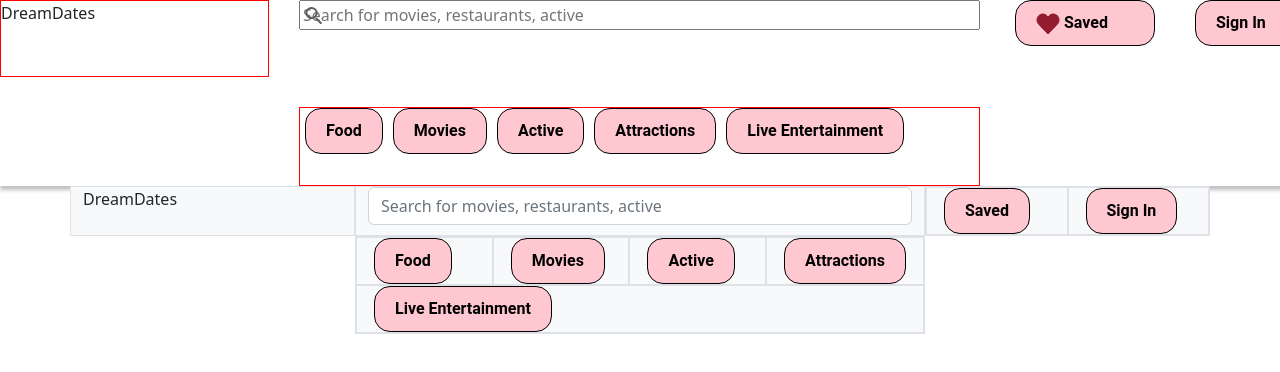
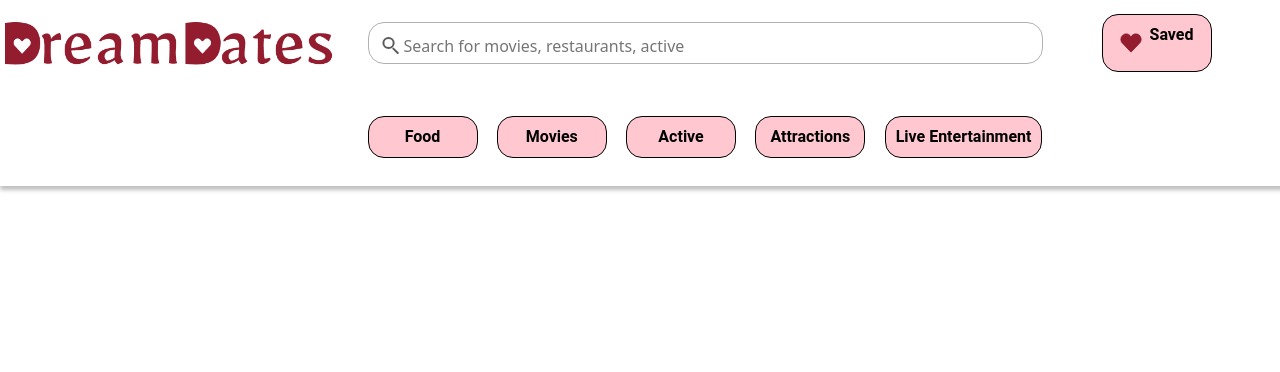
Before and after one commit to Dream-Dates/DreamDatesFrontEnd, a React (Create React App) app: page / in a window 1280 px wide. Shown: the top 372 px of the page. Built offline with nearby package versions, Linux system fonts and the light colour scheme.

Commit message:
deleted header2.js

```diff
--- a/src/App.js
+++ b/src/App.js
@@ -1,5 +1,4 @@
 import Header from './pages/Header';
-import Header2 from './pages/Header2';
 import './styles/styles.css'
 import 'bootstrap/dist/css/bootstrap.min.css';
 
@@ -7,7 +6,6 @@ function App() {
   return (
     <div className="App">
       <Header />
-      <Header2 />
     </div>
   );
 }
--- a/src/pages/Header.js
+++ b/src/pages/Header.js
@@ -1,4 +1,5 @@
 // Header.js
+import logo from '../assets/dreamDatesLogo.png'
 import redHeart from '../assets/redHeart.svg';
 import magnifyingGlass from '../assets/magnifyingGlass.svg';
 
@@ -7,13 +8,12 @@ function Header() {
     return (
         <div className="header">
             <div className="logo">
-                DreamDates
+                <img src={logo} alt="DreamDates Logo" />
             </div>
 
             <form className="headerSearchBar">
                     <div className="magnifyingGlass">
-                    <img src={magnifyingGlass} alt="" />
-
+                        <img src={magnifyingGlass} alt="" />
                     </div>
                     <label htmlFor="search" className="sr-only">Search for</label>
                     <input
@@ -26,55 +26,35 @@ function Header() {
                     />
             </form>
 
-            <form className='headerFilter'>
-                <input
-                    type="radio"
-                    name="headerSearchFilter"
-                    id="food"
-                    // onChange={}
-                    // value={}
-                />
-                <label htmlFor="food" className="pinkButton">Food</label>
-                <input
-                    type="radio"
-                    name="headerSearchFilter"
-                    id="movies"
-                    // onChange={}
-                    // value={}
-                />
-                <label htmlFor="movies" className="pinkButton">Movies</label>
-                <input
-                    type="radio"
-                    name="headerSearchFilter"
-                    id="active"
-                    // onChange={}
-                    // value={}
-                />
-                <label htmlFor="active" className="pinkButton">Active</label>
-                <input
-                    type="radio"
-                    name="headerSearchFilter"
-                    id="attractions"
-                    // onChange={}
-                    // value={}
-                />
-                <label htmlFor="attractions" className="pinkButton">Attractions</label>
-                <input
-                    type="radio"
-                    name="headerSearchFilter"
-                    id="liveEntertainment"
-                    // onChange={}
-                    // value={}
-                />
-                <label htmlFor="liveEntertainment" className="pinkButton">Live Entertainment</label>
-            </form>
+            <div className='headerFilter'>
+                <div>
+                    <button htmlFor="food" className="pinkButton">Food</button>
+                </div>
+                <div>
+                    <button htmlFor="movies" className="pinkButton">Movies</button>
+                </div>
+                <div>
+                    <button htmlFor="active" className="pinkButton">Active</button>
+                </div>
+                <div>
+                    <button htmlFor="attractions" className="pinkButton">Attractions</button>
+                </div>
+                <div>
+                    <button htmlFor="liveEntertainment" className="pinkButton">Live Entertainment</button>
+                </div>
+            </div>
 
             <div className="saved">
-                <p className="pinkButton"> <img src={redHeart} alt="red heart" /> Saved</p>
+                <button className="pinkButton">
+                    <img src={redHeart} alt="red heart" />
+                    <p>Saved</p>
+                </button>
             </div>
 
             <div className="userAuth">
-                <p className="pinkButton">Sign In</p>
+                <button className="pinkButton">
+                    <p>Sign In</p>
+                </button>
             </div>
         </div>
     )
--- a/src/pages/Header2.js
+++ /dev/null
@@ -1,43 +0,0 @@
-// Header.js
-import redHeart from '../assets/redHeart.svg';
-import magnifyingGlass from '../assets/magnifyingGlass.svg';
-import { Container, Row, Col, Input, Button } from 'reactstrap';
-
-
-
-function Header2() {
-    return (
-        <Container>
-            <Row>
-                <Col className="bg-light border" xs='3'>DreamDates</Col>
-                <Col className="bg-light border" xs='6'>
-                    <Input
-                        type="text"
-                        name="search"
-                        id="search"
-                        placeholder="Search for movies, restaurants, active"
-                    />
-                </Col>
-                <Col className="bg-light border" xs='3'>
-                    <Row>
-                        <Col className="bg-light border" ><Button className='pinkButton'>Saved</Button></Col>
-                        <Col className="bg-light border"><Button className='pinkButton'>Sign In</Button></Col>
-                    </Row>
-                </Col>
-            </Row>
-            <Row>
-                <Col className="bg-light border"  sm={{offset: 3, size:6}}>
-                    <Row>
-                        <Col className="bg-light border"><Button className='pinkButton'>Food</Button></Col>
-                        <Col className="bg-light border"><Button className='pinkButton'>Movies</Button></Col>
-                        <Col className="bg-light border"><Button className='pinkButton'>Active</Button></Col>
-                        <Col className="bg-light border"><Button className='pinkButton'>Attractions</Button></Col>
-                        <Col className="bg-light border"><Button className='pinkButton'>Live Entertainment</Button></Col>
-                    </Row>
-                </Col>
-            </Row>
-        </Container>
-    )
-}
-
-export default Header2
--- a/src/styles/sass/partials/_baseStyles.scss
+++ b/src/styles/sass/partials/_baseStyles.scss
@@ -1,16 +1,25 @@
 // baseStyles.scss
 
-.App {
-    display: flex;
-    flex-direction: column;
-    justify-content: center;
+img {
+    width: 100%;
 }
+
+p {
+    margin: 0;
+}
+
+// .App {
+//     display: flex;
+//     flex-direction: column;
+//     justify-content: center;
+// }
 
 .pinkButton {
     background: #FFC7D0 !important;
     border: 1px solid #000000 !important;
     border-radius: 16px !important;
-    padding: 10px 20px !important;
-    margin: 0 5px !important;
-    cursor: pointer;
+    padding: 8px 10px !important;
+    min-width: 110px;
+    // margin: 0 5px !important;
+    // cursor: pointer;
 }
--- a/src/styles/sass/partials/_header.scss
+++ b/src/styles/sass/partials/_header.scss
@@ -4,8 +4,9 @@
     width: 1440px;
     height: 186px;
     box-shadow: 0px 4px 4px rgba(0, 0, 0, 0.25);
+    margin: 0 auto;
     display: grid;
-    grid-template-columns: 269px 681px 150px 150px;
+    grid-template-columns: 2fr 4fr 1fr 1fr;
     // grid-template-rows: auto;
     gap: 30px;
     grid-template-areas:
@@ -16,39 +17,62 @@
 .logo {
     grid-area: logo;
     width: 100%;
-    border: 1px solid red;
+    // border: 1px solid red;
 }
 
 .headerSearchBar {
     grid-area: headerSearchBar;
+    position: relative;
     input {
+        border: 1px solid #B1B1B1;
+        border-radius: 16px;
         width: 100%;
+        padding: 11px 0 5px 35px;
+        // padding-left: 30px;
     }
 }
 
 .headerFilter {
     grid-area: headerFilter;
-    input {
-        border: 1px solid #B1B1B1;
-        border-radius: 16px;
-        width: 100%;
-    }
-    border: 1px solid red;
+    // border: 1px solid red;
 }
 
 .saved {
     grid-area: saved;
+    .pinkButton {
+        display: flex;
+        justify-content: space-evenly;
+        align-items: center;
+    }
+    img {
+        width: 22px;
+    }
 }
 
 .userAuth {
     grid-area: userAuth;
 }
 
+.logo,
+.headerSearchBar {
+    display: flex;
+    justify-content: space-between;
+    align-items: center;
+}
+
+.headerFilter {
+    display: flex;
+    justify-content: space-between;
+}
+
+.saved,
+.userAuth {
+    display: flex;
+    justify-content: center;
+    align-items: center;
+}
+
 .magnifyingGlass {
     position: absolute;
+    left: 8px
 }
-
-.headerFilter input {
-    position: absolute;
-    left: -5000px;
-}
--- a/src/styles/styles.css
+++ b/src/styles/styles.css
@@ -231,26 +231,20 @@ template {
   overflow: hidden;
 }
 
-.App {
-  display: -webkit-box;
-  display: -ms-flexbox;
-  display: flex;
-  -webkit-box-orient: vertical;
-  -webkit-box-direction: normal;
-      -ms-flex-direction: column;
-          flex-direction: column;
-  -webkit-box-pack: center;
-      -ms-flex-pack: center;
-          justify-content: center;
+img {
+  width: 100%;
+}
+
+p {
+  margin: 0;
 }
 
 .pinkButton {
   background: #FFC7D0 !important;
   border: 1px solid #000000 !important;
   border-radius: 16px !important;
-  padding: 10px 20px !important;
-  margin: 0 5px !important;
-  cursor: pointer;
+  padding: 8px 10px !important;
+  min-width: 110px;
 }
 
 .pinkButton {
@@ -265,8 +259,9 @@ template {
   height: 186px;
   -webkit-box-shadow: 0px 4px 4px rgba(0, 0, 0, 0.25);
           box-shadow: 0px 4px 4px rgba(0, 0, 0, 0.25);
+  margin: 0 auto;
   display: grid;
-  grid-template-columns: 269px 681px 150px 150px;
+  grid-template-columns: 2fr 4fr 1fr 1fr;
   gap: 30px;
   grid-template-areas: "logo headerSearchBar saved userAuth" "main headerFilter . sidebar";
 }
@@ -274,39 +269,81 @@ template {
 .logo {
   grid-area: logo;
   width: 100%;
-  border: 1px solid red;
 }
 
 .headerSearchBar {
   grid-area: headerSearchBar;
+  position: relative;
 }
 .headerSearchBar input {
+  border: 1px solid #B1B1B1;
+  border-radius: 16px;
   width: 100%;
+  padding: 11px 0 5px 35px;
 }
 
 .headerFilter {
   grid-area: headerFilter;
-  border: 1px solid red;
-}
-.headerFilter input {
-  border: 1px solid #B1B1B1;
-  border-radius: 16px;
-  width: 100%;
 }
 
 .saved {
   grid-area: saved;
+}
+.saved .pinkButton {
+  display: -webkit-box;
+  display: -ms-flexbox;
+  display: flex;
+  -webkit-box-pack: space-evenly;
+      -ms-flex-pack: space-evenly;
+          justify-content: space-evenly;
+  -webkit-box-align: center;
+      -ms-flex-align: center;
+          align-items: center;
+}
+.saved img {
+  width: 22px;
 }
 
 .userAuth {
   grid-area: userAuth;
 }
 
+.logo,
+.headerSearchBar {
+  display: -webkit-box;
+  display: -ms-flexbox;
+  display: flex;
+  -webkit-box-pack: justify;
+      -ms-flex-pack: justify;
+          justify-content: space-between;
+  -webkit-box-align: center;
+      -ms-flex-align: center;
+          align-items: center;
+}
+
+.headerFilter {
+  display: -webkit-box;
+  display: -ms-flexbox;
+  display: flex;
+  -webkit-box-pack: justify;
+      -ms-flex-pack: justify;
+          justify-content: space-between;
+}
+
+.saved,
+.userAuth {
+  display: -webkit-box;
+  display: -ms-flexbox;
+  display: flex;
+  -webkit-box-pack: center;
+      -ms-flex-pack: center;
+          justify-content: center;
+  -webkit-box-align: center;
+      -ms-flex-align: center;
+          align-items: center;
+}
+
 .magnifyingGlass {
   position: absolute;
+  left: 8px;
 }
-
-.headerFilter input {
-  position: absolute;
-  left: -5000px;
-}
```
Also changed, not shown: src/assets/dreamDatesLogo.png (added), src/styles/styles.min.css.
